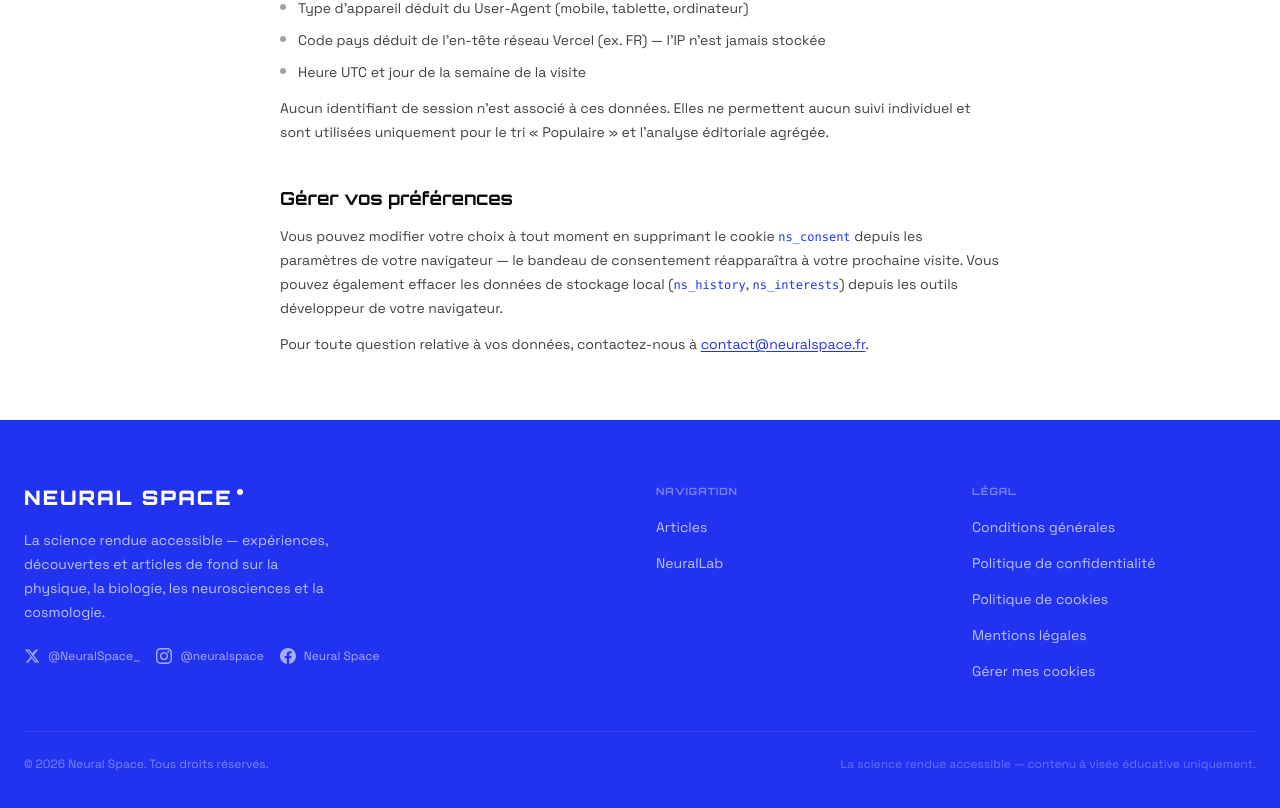
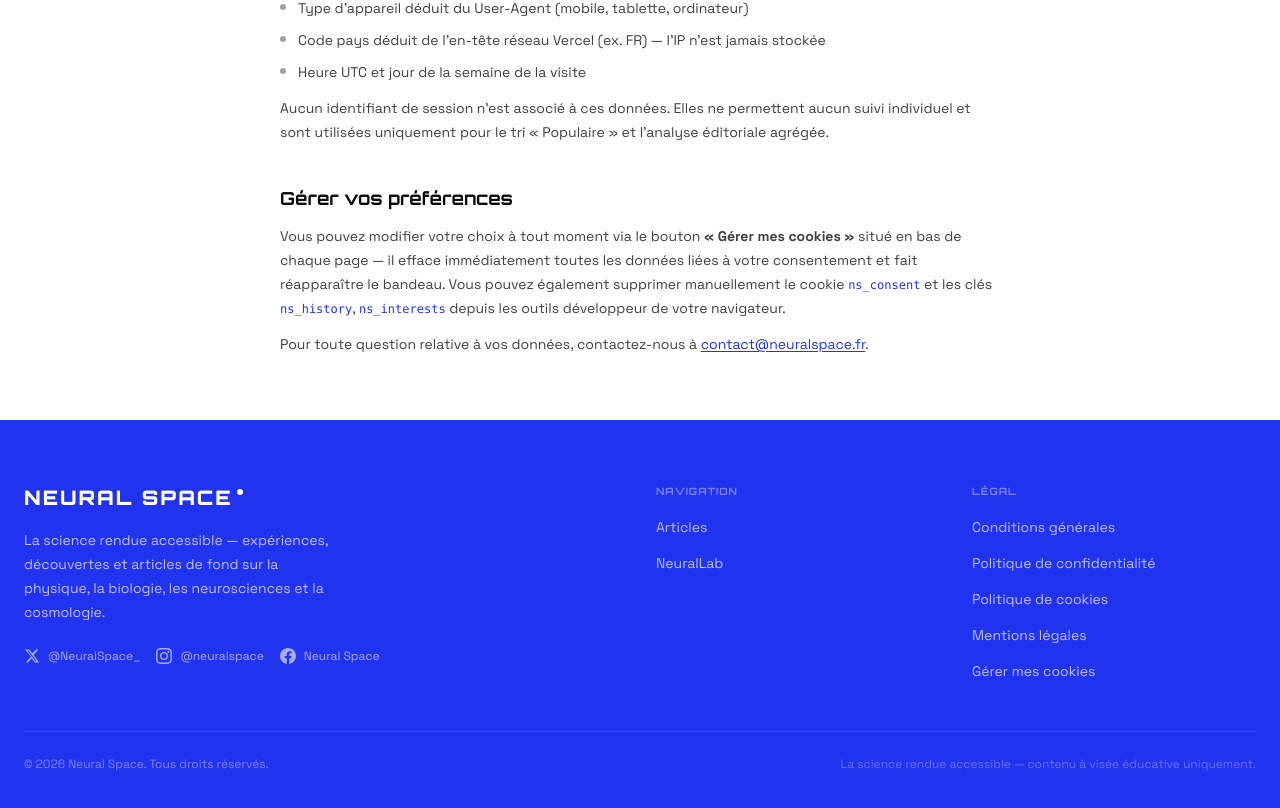
Before and after one commit to IAMOdon/NeuralSpace, a Next.js app: page /legal/cookies in a window 1280 px wide. Shown: the part 2040-2848 px from the top of the page. Built offline with nearby package versions, Linux system fonts and the light colour scheme; no server answers.

Commit message:
fix: eliminate BecauseYouRead skeleton flash for declined users, mention footer button in legal page

```diff
--- a/app/(public)/legal/cookies/page.tsx
+++ b/app/(public)/legal/cookies/page.tsx
@@ -197,12 +197,13 @@ export default function CookiesPage() {
         <section className="space-y-3">
           <h2 className="font-heading font-bold text-lg text-ns-black">Gérer vos préférences</h2>
           <p className="text-sm leading-6">
-            Vous pouvez modifier votre choix à tout moment en supprimant le cookie{" "}
-            <span className="font-mono text-xs text-ns-blue">ns_consent</span> depuis les paramètres
-            de votre navigateur — le bandeau de consentement réapparaîtra à votre prochaine visite.
-            Vous pouvez également effacer les données de stockage local (
+            Vous pouvez modifier votre choix à tout moment via le bouton{" "}
+            <strong>« Gérer mes cookies »</strong> situé en bas de chaque page — il efface
+            immédiatement toutes les données liées à votre consentement et fait réapparaître
+            le bandeau. Vous pouvez également supprimer manuellement le cookie{" "}
+            <span className="font-mono text-xs text-ns-blue">ns_consent</span> et les clés{" "}
             <span className="font-mono text-xs text-ns-blue">ns_history</span>,{" "}
-            <span className="font-mono text-xs text-ns-blue">ns_interests</span>) depuis les outils
+            <span className="font-mono text-xs text-ns-blue">ns_interests</span> depuis les outils
             développeur de votre navigateur.
           </p>
           <p className="text-sm leading-6">
--- a/components/feed/BecauseYouRead.tsx
+++ b/components/feed/BecauseYouRead.tsx
@@ -23,7 +23,9 @@ export function BecauseYouRead() {
   const [articles, setArticles] = useState<ArticleCardType[]>([]);
   const [lastTitle, setLastTitle] = useState<string | null>(null);
   // null = unknown (checking), false = no section, true = show
-  const [state, setState] = useState<"loading" | "empty" | "ready">("loading");
+  const [state, setState] = useState<"loading" | "empty" | "ready">(() =>
+    typeof window !== "undefined" && getConsent() !== "accepted" ? "empty" : "loading"
+  );
 
   useEffect(() => {
     if (getConsent() !== "accepted") { setState("empty"); return; }
```
